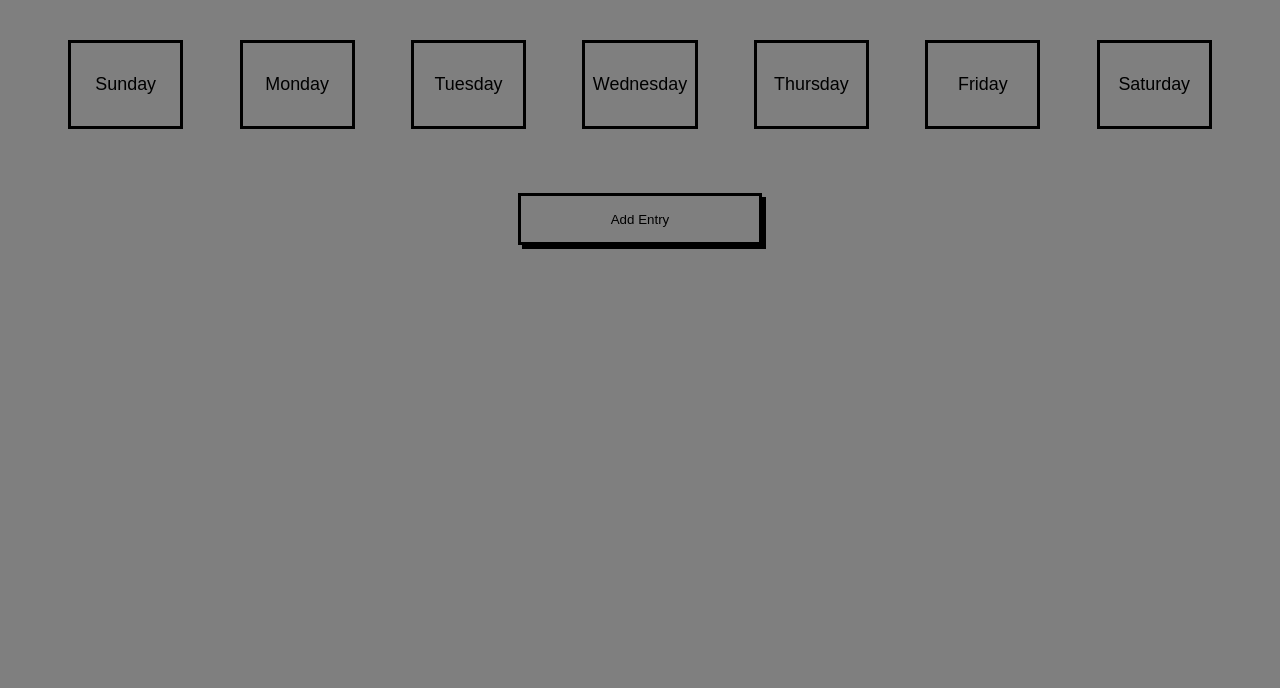
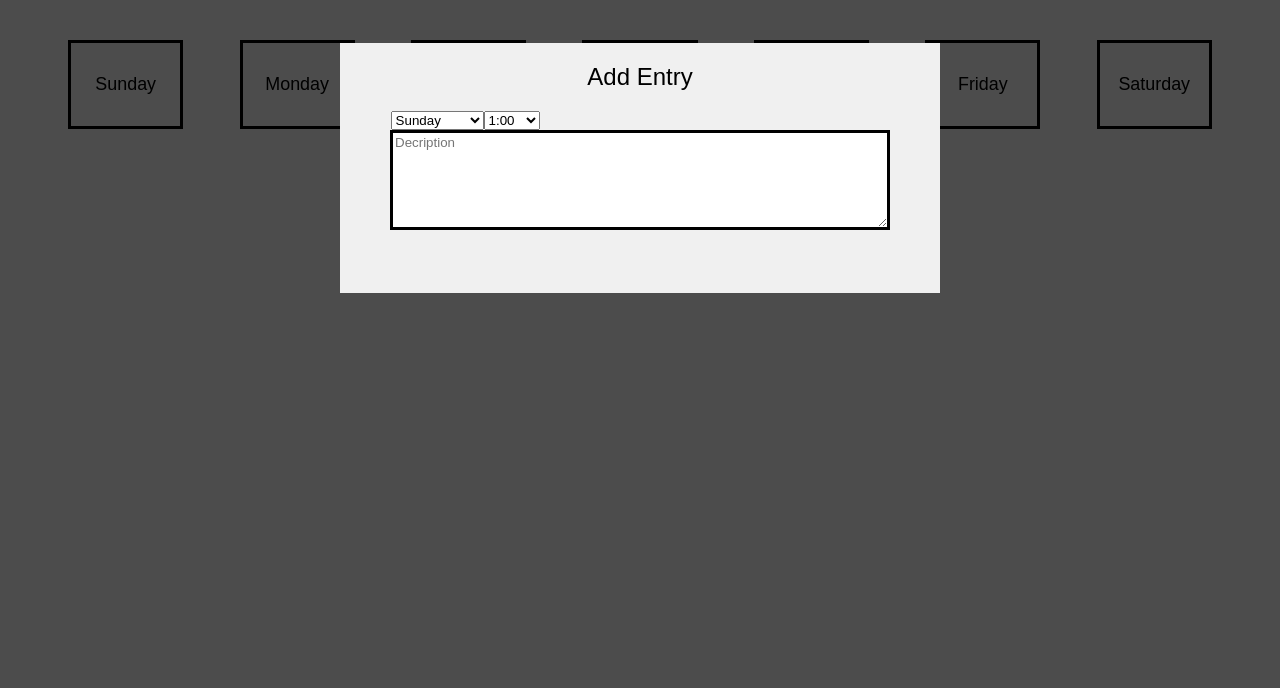
Before and after one commit to jonahp001/week-planner, a website: page index.html in a window 1280 px wide. Shown: the part 112-800 px from the top of the page. Drawn offline with Linux system fonts and the light colour scheme.

Commit message:
use modal

```diff
--- a/index.html
+++ b/index.html
@@ -45,8 +45,9 @@
     </div>
     <div class="row">
       <div class="modal-bg">
-        <form>
+        <form class="modal-window">
           <h2>Add Entry</h2>
+          <div class="add-entry-dropdown">
             <select name="week" id="week">
               <option value="sunday">Sunday</option>
               <option value="sunday">Monday</option>
@@ -70,7 +71,8 @@
               <option>11:00</option>
               <option>12:00</option>
             </select>
-          <textarea name="description" placeholder="Decription"></textarea>
+          </div>
+          <textarea id="textarea-add-description" name="description" placeholder="Decription"></textarea>
         </form>
       </div>
     </div>
--- a/styles.css
+++ b/styles.css
@@ -63,7 +63,34 @@ h1 {
 
 .modal-bg {
   position: fixed;
-  background-color: black;
+  background-color: rgba(0, 0, 0, 0.7);
   inset: 0;
-  opacity: 50%;
 }
+
+.modal-window {
+  background-color: #f0f0f0;
+  position: absolute;
+  top: 35%;
+  left: 50%;
+  transform: translate(-50%, -50%);
+  padding: 0 0.85rem 1rem;
+  text-align: center;
+  min-width: 600px;
+  min-height: 250px;
+}
+
+.modal-window > h2 {
+  font-weight: 500;
+}
+
+.add-entry-dropdown {
+  display: flex;
+  padding-left: 37px;
+}
+
+#textarea-add-description {
+  text-decoration: none;
+  min-width: 500px;
+  min-height: 100px;
+  border: 3px solid black;
+}
```
Lines whose indentation alone changed are shown as unchanged.
